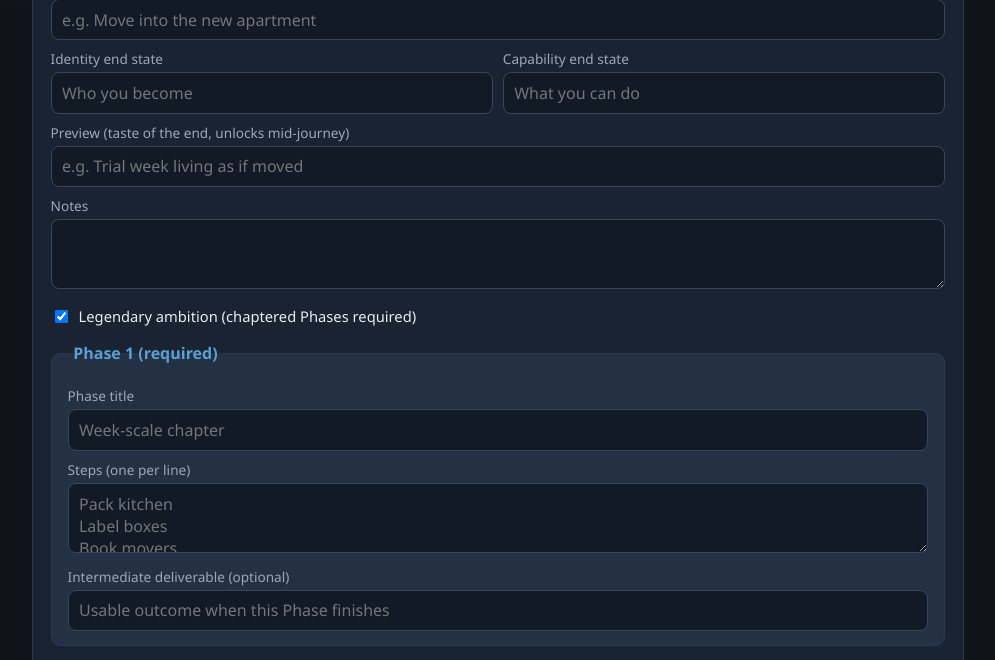
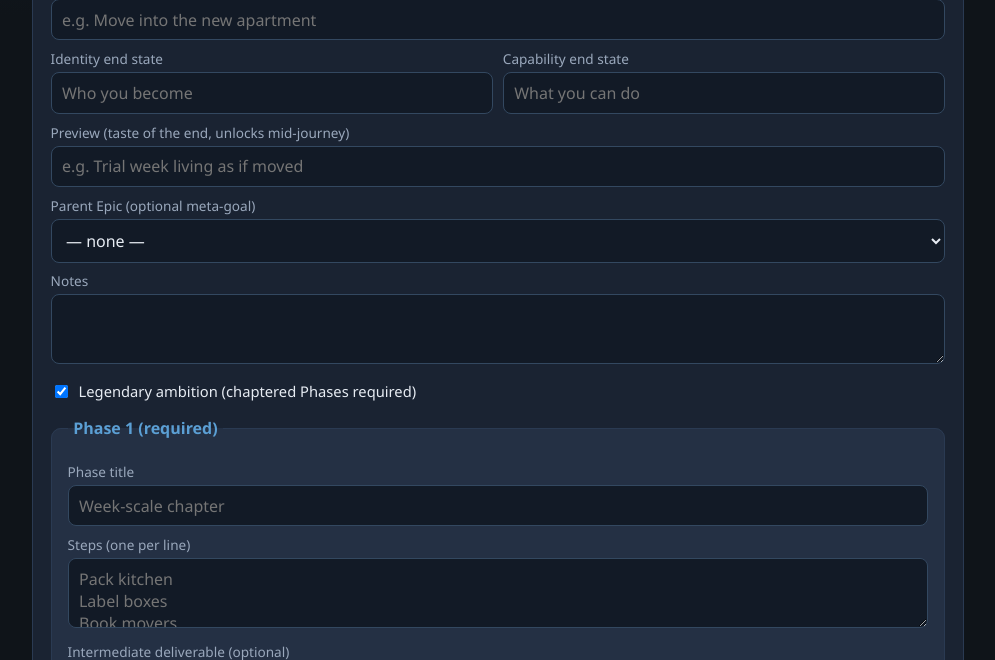
Before and after one commit to jeroenbosems/DailyTracker, a FastAPI app: template app/templates/epics.html in a window 1280 px wide. Shown: the part 397-1057 px from the top of the page, without its empty margins (142-1137 px from the left). Run offline with FastAPI, Linux system fonts and the light colour scheme; the template is opened without the code that fills it, so the values that code supplies are empty; parts of the project's set-up code (start-up, migrations or seed data) failed here and were passed over.

Commit message:
fix: R5.4 parent Epic create/edit UI and display
Wire optional parent_epic_id on create, editable on detail, shown on
list/detail. Cycle-safe parent updates. Holds PR #4 for Tester re-gate.

```diff
--- a/app/main.py
+++ b/app/main.py
@@ -425,9 +425,11 @@ def epics_list(request: Request, db: Session = Depends(get_db), user: User = Dep
         .options(joinedload(Epic.phases).joinedload(Phase.steps))
         .order_by(Epic.created_at.desc())
     ).unique().all()
+    by_id = {e.id: e for e in epics}
     rows = []
     for epic in epics:
         done, total, pct = epic_progress(epic)
+        parent = by_id.get(epic.parent_epic_id) if epic.parent_epic_id else None
         rows.append(
             {
                 "epic": epic,
@@ -435,14 +437,17 @@ def epics_list(request: Request, db: Session = Depends(get_db), user: User = Dep
                 "total": total,
                 "pct": pct,
                 "active": user.active_epic_id == epic.id,
+                "parent": parent,
             }
         )
+    parent_choices = [e for e in epics if not e.completed]
     return templates.TemplateResponse(
         "epics.html",
         {
             "request": request,
             "user": user,
             "rows": rows,
+            "parent_choices": parent_choices,
             "flash": _read_flash(request),
         },
     )
@@ -456,6 +461,7 @@ def create_epic(
     capability_end: str = Form(""),
     preview_label: str = Form(""),
     legendary: str = Form("on"),
+    parent_epic_id: str = Form(""),
     phase_titles: list[str] = Form(...),
     phase_steps: list[str] = Form(...),
     phase_deliverables: list[str] = Form([]),
@@ -492,8 +498,19 @@ def create_epic(
             detail="An Epic needs at least 2 Phases, each with Steps.",
         )
 
+    parent_id = None
+    raw_parent = (parent_epic_id or "").strip()
+    if raw_parent:
+        if not raw_parent.isdigit():
+            raise HTTPException(status_code=400, detail="Invalid parent Epic.")
+        parent_id = int(raw_parent)
+        parent = db.get(Epic, parent_id)
+        if not parent or parent.user_id != user.id:
+            raise HTTPException(status_code=400, detail="Parent Epic not found.")
+
     epic = Epic(
         user_id=user.id,
+        parent_epic_id=parent_id,
         title=title,
         notes=notes.strip() or None,
         legendary=legendary == "on",
@@ -567,6 +584,13 @@ def epic_detail(
             "overall_pct": epct,
             "is_active": user.active_epic_id == epic.id,
             "next_step": next_step(epic),
+            "parent": db.get(Epic, epic.parent_epic_id) if epic.parent_epic_id else None,
+            "parent_choices": [
+                e
+                for e in db.scalars(
+                    select(Epic).where(Epic.user_id == user.id, Epic.id != epic.id)
+                ).all()
+            ],
             "open_tasks": open_tasks,
             "routines": routines,
             "flash": _read_flash(request),
@@ -586,6 +610,41 @@ def activate_epic(
     user.active_epic_id = epic.id
     db.commit()
     return _flash_redirect("/today", f"Active Epic: {epic.title}")
+
+
+@app.post("/epics/{epic_id}/parent")
+def set_epic_parent(
+    epic_id: int,
+    parent_epic_id: str = Form(""),
+    db: Session = Depends(get_db),
+    user: User = Depends(require_user),
+):
+    epic = db.get(Epic, epic_id)
+    if not epic or epic.user_id != user.id:
+        raise HTTPException(status_code=404, detail="Epic not found.")
+    raw = (parent_epic_id or "").strip()
+    if not raw:
+        epic.parent_epic_id = None
+        db.commit()
+        return _flash_redirect(f"/epics/{epic.id}", "Parent cleared")
+    if not raw.isdigit():
+        raise HTTPException(status_code=400, detail="Invalid parent Epic.")
+    parent_id = int(raw)
+    if parent_id == epic.id:
+        raise HTTPException(status_code=400, detail="An Epic cannot be its own parent.")
+    parent = db.get(Epic, parent_id)
+    if not parent or parent.user_id != user.id:
+        raise HTTPException(status_code=400, detail="Parent Epic not found.")
+    walk = parent
+    seen = {epic.id}
+    while walk is not None:
+        if walk.id in seen:
+            raise HTTPException(status_code=400, detail="That parent would create a cycle.")
+        seen.add(walk.id)
+        walk = db.get(Epic, walk.parent_epic_id) if walk.parent_epic_id else None
+    epic.parent_epic_id = parent_id
+    db.commit()
+    return _flash_redirect(f"/epics/{epic.id}", f"Parent set: {parent.title}")
 
 
 @app.post("/steps/{step_id}/complete")
--- a/app/templates/epics.html
+++ b/app/templates/epics.html
@@ -31,7 +31,10 @@
             <a href="/epics/{{ row.epic.id }}">{{ row.epic.title }}</a>
             {% if row.epic.completed %}<span class="meta"> · done</span>{% endif %}
           </h3>
-          <div class="meta">{{ row.done }}/{{ row.total }} steps · {{ "%.0f"|format(row.pct) }}%</div>
+          <div class="meta">
+            {{ row.done }}/{{ row.total }} steps · {{ "%.0f"|format(row.pct) }}%
+            {% if row.parent %} · under <a href="/epics/{{ row.parent.id }}">{{ row.parent.title }}</a>{% endif %}
+          </div>
           <div class="progress" style="margin-top:0.4rem"><div class="fill accent" style="width: {{ row.pct }}%"></div></div>
         </div>
         {% if not row.active and not row.epic.completed %}
@@ -64,6 +67,14 @@
       <label for="preview_label">Preview (taste of the end, unlocks mid-journey)</label>
       <input id="preview_label" name="preview_label" placeholder="e.g. Trial week living as if moved" />
 
+      <label for="parent_epic_id">Parent Epic (optional meta-goal)</label>
+      <select id="parent_epic_id" name="parent_epic_id">
+        <option value="">— none —</option>
+        {% for p in parent_choices %}
+          <option value="{{ p.id }}">{{ p.title }}</option>
+        {% endfor %}
+      </select>
+
       <label for="notes">Notes</label>
       <textarea id="notes" name="notes"></textarea>
 
```
Also changed, not shown: app/templates/epic_detail.html (+24 -0 lines), tests/test_auth_and_due.py (+7 -0 lines).
